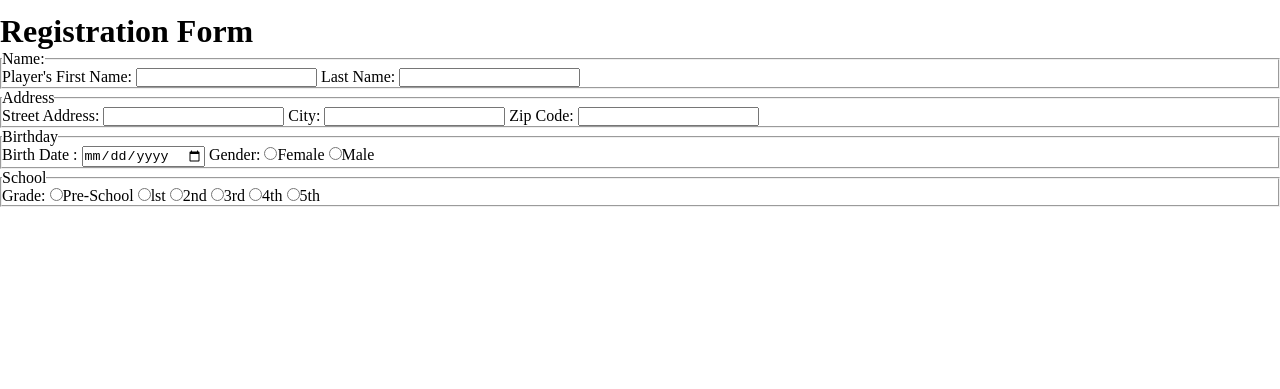
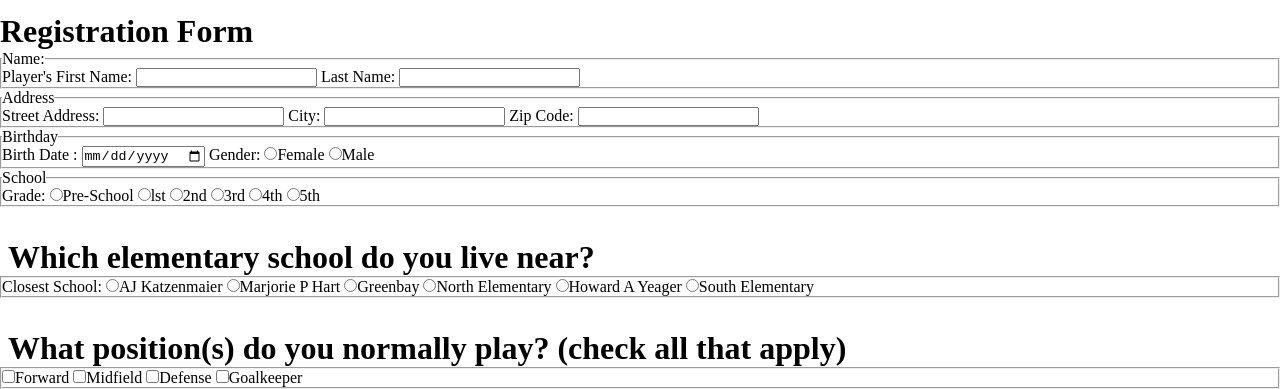
Before and after one commit to stellamibarra/task3, a plain HTML site: page registrationform.html in a window 1280 px wide. Shown: the part 786-1175 px from the top of the page. Before the commit the page ends 993 px from the top, so only its background shows below. Drawn offline with Linux system fonts and the light colour scheme.

Commit message:
form: shool y player

```diff
--- a/registrationform.html
+++ b/registrationform.html
@@ -66,7 +66,25 @@
             <input type="radio" name="grade">5th</input>
         </fieldset>
 
+        <h2 class="form__subtitle">Which elementary school do you live near?</h2>
+        <fieldset class="form__school">
+            <label for="school">Closest School:</label>
+            <input type="radio" name="school">AJ Katzenmaier</input>
+            <input type="radio" name="school">Marjorie P Hart</input>
+            <input type="radio" name="school">Greenbay</input>
+            <input type="radio" name="school">North Elementary</input>
+            <input type="radio" name="school">Howard A Yeager</input>
+            <input type="radio" name="school">South Elementary</input>
+        </fieldset>
 
+        <h2 class="form__subtitle">What position(s) do you normally play? (check all that apply)</h2>
+
+        <fieldset class=" form__player">
+            <input type="checkbox" name="player">Forward </input>
+            <input type="checkbox" name="player">Midfield</input>
+            <input type="checkbox" name="player">Defense </input>
+            <input type="checkbox" name="player">Goalkeeper</input>
+        </fieldset>
     </form>
 </body>
 
```
